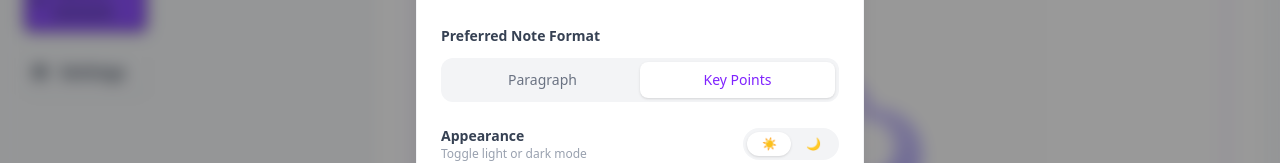
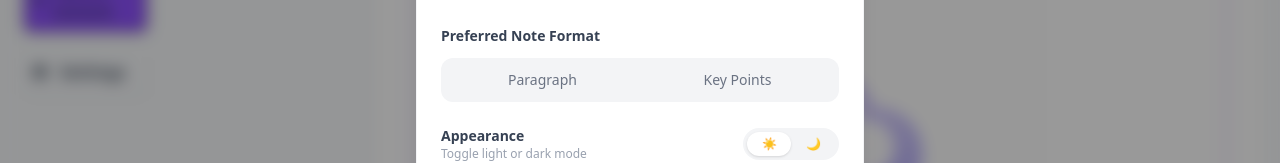
Before and after one commit to Suhanii15/Lecturely, a React (Vite) app in the folder client/: page /upload in a window 1280 px wide. Both pictures are taken after a click on the button "Settings". Shown: the part 210-373 px from the top of the page. Built offline with nearby package versions, Linux system fonts and the light colour scheme.

Commit message:
changesss

```diff
--- a/client/src/components/SettingsModal.jsx
+++ b/client/src/components/SettingsModal.jsx
@@ -8,7 +8,7 @@ const SettingsModal = ({ isOpen, onClose}) => {
   const navigate = useNavigate();
   // Local state for the editable email
   const [email, setEmail] = useState("user@example.com");
-  const [noteFormat, setNoteFormat] = useState("Key Points");
+  const [noteFormat, setNoteFormat] = useState("paragraph");
 
   const handleLogout = () => {
     logoutUser();
```
